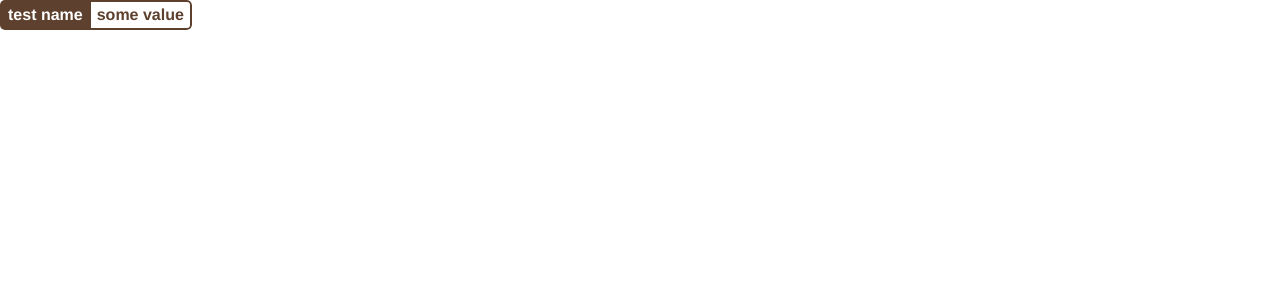
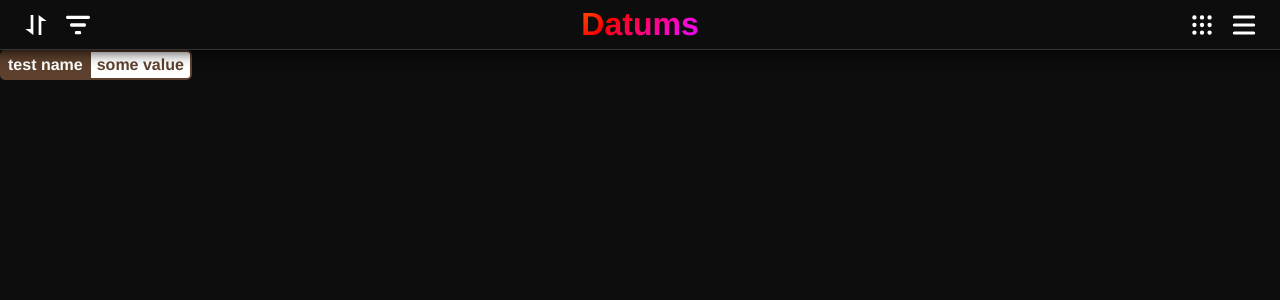
Before and after one commit to homaroco/datums, a Next.js app: page / in a window 1280 px wide. Shown: the top 300 px of the page. Built offline with nearby package versions, Linux system fonts and the light colour scheme.

Commit message:
Add header component

```diff
--- /dev/null
+++ b/components/header.js
@@ -0,0 +1,129 @@
+import styled, { keyframes } from 'styled-components'
+
+import { IoFilter } from 'react-icons/io5'
+import { BiSort } from 'react-icons/bi'
+import { TbGridDots } from 'react-icons/tb'
+import { HiMenu } from 'react-icons/hi'
+
+const Header = styled.div`
+	display: flex;
+	position: relative;
+	align-items: center;
+	justify-content: space-between;
+	height: 50px;
+	padding: 0 15px;
+	border-bottom: 1px solid hsl(0, 0%, 20%);
+	box-shadow: 0 -15px 15px 15px black;
+	z-index: 1;
+`
+
+const LeftButtons = styled.span`
+	display: inline-flex;
+`
+
+const RightButtons = styled.span`
+	display: inline-flex;
+`
+
+const Button = styled.button`
+	display: flex;
+	position: relative;
+	align-items: center;
+	justify-content: center;
+	background-color: unset;
+	border: none;
+	cursor: pointer;
+	color: white;
+	width: 32px;
+	aspect-ratio: 1 / 1;
+	margin: 0 5px;
+`
+
+const SettingsMenuButton = styled(Button)`
+	font-size: 32px;
+`
+
+const ViewMenuButton = styled(Button)`
+	font-size: 26px;
+`
+
+const SortButton = styled(Button)`
+	font-size: 24px;
+`
+
+const SortIcon = styled(BiSort)`
+	transform: scale(1.33, 1);
+`
+
+const FilterButton = styled(Button)`
+	font-size: 32px;
+`
+
+const FilterIcon = styled(IoFilter)`
+	transform: scale(0.8, 1.1);
+`
+
+const gradientAnimation = keyframes`
+		0% { background-position: 	0% 50%; }
+	 50% { background-position: 100% 50%; }
+	100% { background-position: 	0% 50%; }
+`
+
+const Title = styled.span`
+	font-size: 32px;
+	font-weight: 700;
+	user-select: none;
+	background: linear-gradient(
+		-45deg,
+		rgba(255, 0, 0, 1) 0%,
+		rgba(255, 154, 0, 1) 5%,
+		rgba(208, 222, 33, 1) 10%,
+		rgba(79, 220, 74, 1) 15%,
+		rgba(63, 218, 216, 1) 20%,
+		rgba(47, 201, 226, 1) 25%,
+		rgba(28, 127, 238, 1) 30%,
+		rgba(95, 21, 242, 1) 35%,
+		rgba(186, 12, 248, 1) 40%,
+		rgba(251, 7, 217, 1) 45%,
+		rgba(255, 0, 0, 1) 50%,
+		rgba(255, 154, 0, 1) 55%,
+		rgba(208, 222, 33, 1) 60%,
+		rgba(79, 220, 74, 1) 65%,
+		rgba(63, 218, 216, 1) 70%,
+		rgba(47, 201, 226, 1) 75%,
+		rgba(28, 127, 238, 1) 80%,
+		rgba(95, 21, 242, 1) 85%,
+		rgba(186, 12, 248, 1) 90%,
+		rgba(251, 7, 217, 1) 95%,
+		rgba(255, 0, 0, 1) 100%
+	);
+	-webkit-text-fill-color: transparent;
+	background-clip: text;
+	-webkit-background-clip: text;
+	background-size: 1000% 1000%;
+	animation: 30s linear infinite ${gradientAnimation};
+`
+
+export default function() {
+	return (
+		<Header>
+			<LeftButtons>
+				<SortButton>
+					<SortIcon />
+				</SortButton>
+				<FilterButton>
+					<FilterIcon />
+				</FilterButton>
+			</LeftButtons>
+			<Title>Datums</Title>
+			<RightButtons>
+				<ViewMenuButton>
+					<TbGridDots />
+				</ViewMenuButton>
+				<SettingsMenuButton>
+					<HiMenu />
+				</SettingsMenuButton>
+			</RightButtons>
+		</Header>
+	)
+}
--- a/package.json
+++ b/package.json
@@ -9,6 +9,7 @@
     "next": "latest",
     "react": "18.2.0",
     "react-dom": "18.2.0",
+    "react-icons": "^4.7.1",
     "styled-components": "^5.3.6"
   }
 }
--- a/pages/index.js
+++ b/pages/index.js
@@ -2,6 +2,7 @@ import { useState, useEffect } from 'react'
 import Head from 'next/head'
 
 import Layout from '../components/layout.js'
+import Header from '../components/header.js'
 import Tag from '../components/tag.js'
 import { convertHslValuesToHexString, getRandomHslValues } from '../color.js'
 
@@ -33,6 +34,7 @@ export default function Home() {
         <title>Datums - Private Personal Information</title>
         <link rel="icon" href="/favicon.ico" />
       </Head>
+      <Header />
       <Tag {...tag} />
     </Layout>
   )
--- a/styles/globals.css
+++ b/styles/globals.css
@@ -3,6 +3,7 @@
   margin: 0;
   box-sizing: border-box;
   font-family: Nunito, Helvetica, sans-serif;
+  background-color: #0d0d0d;
 }
 
 /* html,
```
Also changed, not shown: 1 other file (tests, documents, lock files or other folders).
